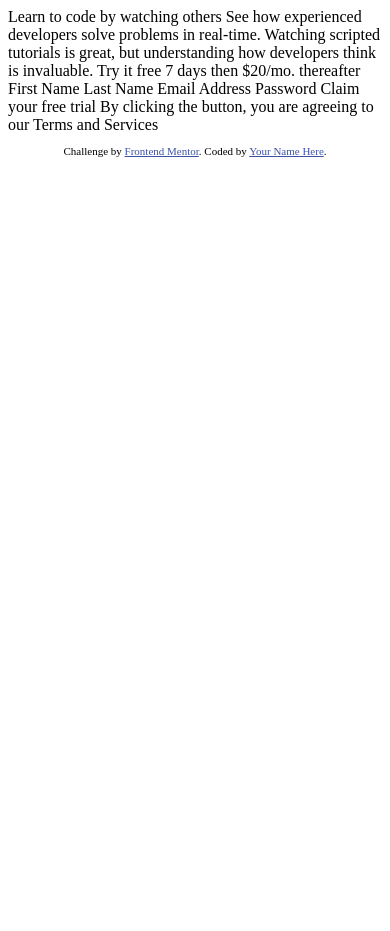
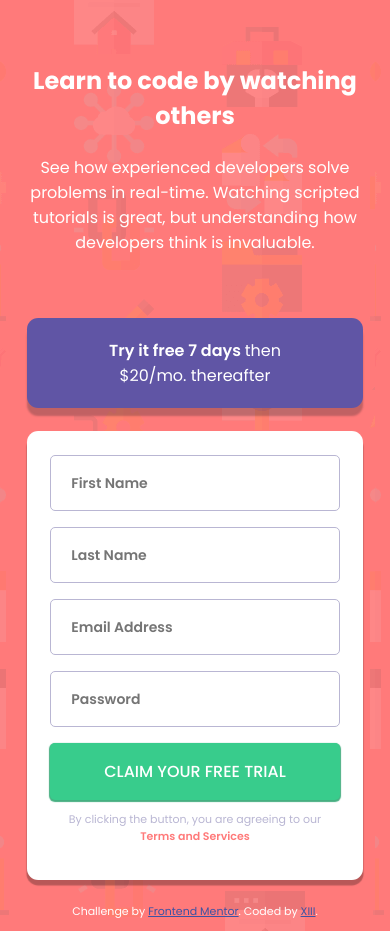
Before and after one commit to minibrusp/Intro-component-with-sign-up-form, a plain HTML site: page index.html in a window 390 px wide. Before the commit the page ends 844 px from the top, so only its background shows below. Drawn offline with Linux system fonts and the light colour scheme.

Commit message:
mobile style

```diff
--- /dev/null
+++ b/css/styles.css
@@ -0,0 +1,178 @@
+@import url('https://fonts.googleapis.com/css2?family=Poppins:ital,wght@0,400;0,500;0,600;0,700;1,500&display=swap');
+
+:root {
+   --primary-red: hsl(0, 100%, 74%);
+   --primary-green: hsl(154, 59%, 51%);
+   --primary-green-opacity: rgba(56, 204, 140, 0.719);
+   --accent-blue: hsl(248, 32%, 49%);
+   --neutral-dark-blue: hsl(249, 10%, 26%);
+   --neutral-grayish-blue: hsl(246, 25%, 77%);
+}
+
+html {
+   box-sizing: border-box;
+   font-size: 16px;
+}
+
+*,
+*::before,
+*::after {
+   box-sizing: inherit;
+}
+
+body {
+   margin: 0;
+   padding: 0;
+   font-size: 1rem;
+   font-family: 'Poppins', sans-serif;
+   color: #ffffff;
+   background-color: var(--primary-red);
+   background-image: url(../images/bg-intro-mobile.png);
+}
+
+article {
+   text-align: center;
+   margin: 0px 7vw;
+}
+
+header {
+   margin: 3.9375rem auto;
+}
+
+header h1 {
+   margin: 1.375rem auto;
+}
+
+/* section.registration h2 {} */
+
+
+section.registration .offer {
+   display: block;
+   text-decoration: none;
+   font-size: 1rem;
+   font-weight: 600;
+   color: #ffffff;
+   background-color: var(--accent-blue);
+   margin: 0 auto;
+   padding: 1.25rem 3.125rem;
+   border-radius: .7rem;
+   box-shadow: 0px 8px 2px 0px hsl(249deg 6% 14% / 28%);
+}
+
+section.registration .offer:hover {
+   color: var(--accent-blue);
+   background-color: #ffffff;
+}
+
+.offer span {
+   font-weight: 400;
+}
+
+.registration__form {
+   margin: 1.4375rem auto;
+   padding: 1.5rem 1.4375rem;
+   background-color: #ffffff;
+   color: #000000;
+   border-radius: .7rem;
+   box-shadow: 0px 5px 1px 0.5px hsl(0deg 0% 0% / 28%);
+}
+
+.input__container {
+   margin: 0 0 1rem 0;
+   padding: 0;
+   text-align: right;
+}
+
+.input__container input {
+   outline: none;
+   margin: 0;
+   padding: 0;
+   font-family: 'Poppins', sans-serif;
+   font-size: 14px;
+   font-weight: 500;
+   width: 100%;
+   height: 3.5rem;
+   padding: 0 3.125rem 0 1.25rem;
+   border: 1px solid var(--neutral-grayish-blue);
+   border-radius: 0.3125rem;
+}
+
+.input__container input::placeholder {
+   text-transform: capitalize;
+   font-weight: 600;
+}
+
+.input__container input:focus {
+   border: 1px solid var(--neutral-dark-blue);
+}
+
+.input__container input.error {
+   border: 2px solid var(--primary-red);
+   background-image: url(../images/icon-error.svg);
+   background-repeat: no-repeat;
+   background-position: 90% 50%;
+}
+
+.input__container input[type="text"] {
+   text-transform: capitalize;
+}
+
+.input__container span {
+   opacity: 0;
+   font-size: 12px;
+   color: var(--primary-red);
+   font-style: italic;
+   font-weight: 500;
+   margin: .5rem 0;
+}
+
+.input__container span.error {
+   opacity: 1;
+}
+
+.registration__form button {
+   outline: none;
+   border: none;
+   padding: 1rem 0;
+   color: #ffffff;
+   font-family: 'Poppins', sans-serif;
+   font-size: 1rem;
+   font-weight: 500;
+   background-color: var(--primary-green);
+   width: 100%;
+   text-transform: uppercase;
+   border-radius: 0.3125rem;
+   cursor: pointer;
+   box-shadow: 0px 1px 1px 1px hsl(154deg 43% 48%);
+}
+
+.registration__form button:hover {
+   background-color: var(--primary-green-opacity);
+}
+
+form p {
+   color: var(--neutral-grayish-blue);
+   font-size: 0.6875rem;
+   padding: 0 0.8125rem;
+}
+
+form p a {
+   color: var(--primary-red);
+   font-weight: 600;
+   text-decoration: none;
+}
+
+form p a:hover {
+   color: var(--accent-blue);
+}
+
+/* media queries  */
+
+@media screen and (min-width: 750px) {
+   body {
+      height: 100vh;
+      display: flex;
+      flex-direction: column;
+      justify-content: center;
+   }
+}
--- a/index.html
+++ b/index.html
@@ -5,6 +5,8 @@
   <meta name="viewport" content="width=device-width, initial-scale=1.0"> <!-- displays site properly based on user's device -->
 
   <link rel="icon" type="image/png" sizes="32x32" href="./images/favicon-32x32.png">
+  <link rel="stylesheet" href="css/styles.css">
+  <script src="scripts/script.js" defer></script>
 
   <title>Frontend Mentor | Intro component with sign up form</title>
 
@@ -16,26 +18,50 @@
 </head>
 <body>
 
-  Learn to code by watching others
+  <article>
+    <header class="hero">
+      <h1>Learn to code by watching others</h1>
+      <p>See how experienced developers solve problems in real-time. Watching scripted tutorials is great,
+        but understanding how developers think is invaluable.</p>
+    </header>
 
-  See how experienced developers solve problems in real-time. Watching scripted tutorials is great,
-  but understanding how developers think is invaluable.
+    <section class="registration">
+      <h2>
+        <a href="#fname" class="offer">Try it free 7 days <span>then $20/mo. thereafter</span></a>
+      </h2>
+      <form action="submit" class="registration__form">
+        <div class="input__container">
+          <input type="text" id="fname" class="fname" name="fname" placeholder="first name" required>
+          <span></span>
+        </div>
+        <div class="input__container">
+          <input type="text" id="lname" class="lname" name="lname" placeholder="last name" required>
+          <span></span>
+        </div>
+        <div class="input__container">
+          <input type="email" id="email" class="email" name="email" placeholder="email address" required>
+          <span></span>
+        </div>
+        <div class="input__container">
+          <input type="password" id="password" class="password" name="password" placeholder="password" required>
+          <span></span>
+        </div>
+        <button name="submit" class="submit" id="submit">claim your free trial</button>
+        <p>By clicking the button, you are agreeing to our <a href="#">Terms and Services</a></p>
+      </form>
+    </section>
+  </article>
 
-  Try it free 7 days then $20/mo. thereafter
 
-  First Name
-  Last Name
-  Email Address
-  Password
-
-  Claim your free trial
-
-  By clicking the button, you are agreeing to our Terms and Services
+        <!-- <span>First Name cannot be empty</span>
+        <span>Last Name cannot be empty</span>
+        <span>Looks like this is not an email</span>
+        <span>password cannot be empty</span> -->
 
   <footer>
     <p class="attribution">
       Challenge by <a href="https://www.frontendmentor.io?ref=challenge" target="_blank">Frontend Mentor</a>.
-      Coded by <a href="#">Your Name Here</a>.
+      Coded by <a href="https://www.frontendmentor.io/profile/minibrusp" target="_blank">XIII</a>.
     </p>
   </footer>
 </body>
--- /dev/null
+++ b/scripts/script.js
@@ -0,0 +1 @@
+console.log('Hello ^^');
```
